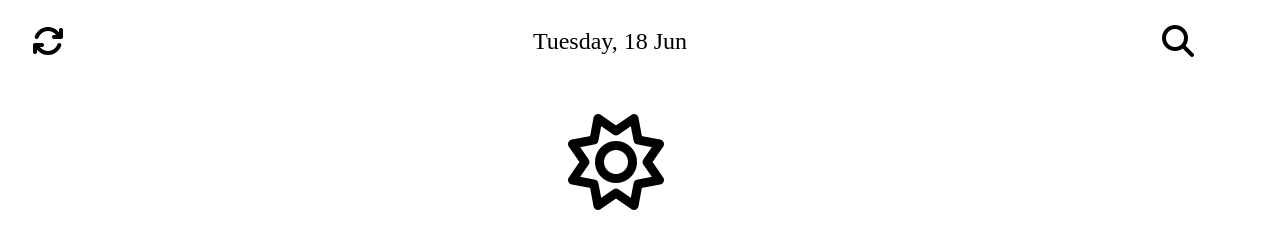
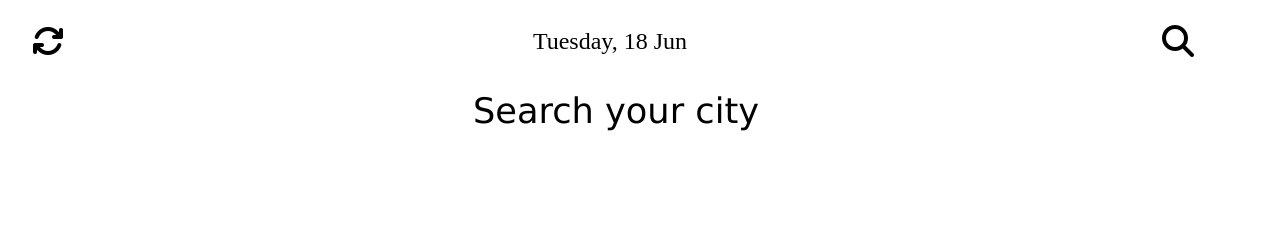
Before and after one commit to rupeshsaha/ClimaLive, a plain HTML site: page index.html in a window 1280 px wide. Drawn offline with Linux system fonts and the light colour scheme.

Commit message:
Update index.html

```diff
--- a/index.html
+++ b/index.html
@@ -19,8 +19,8 @@
 
     <div class="weather">
     <div class="location"></div>
-    <div class="brief"></div>
-    <div class="brief-image"><i class="fa-regular fa-sun"></i></div>
+    <div class="brief">Search your city</div>
+    <div class="brief-image"></i></div>
     <div class="temperature"></div>
 </div>
     <script src = "script.js"></script>
```
